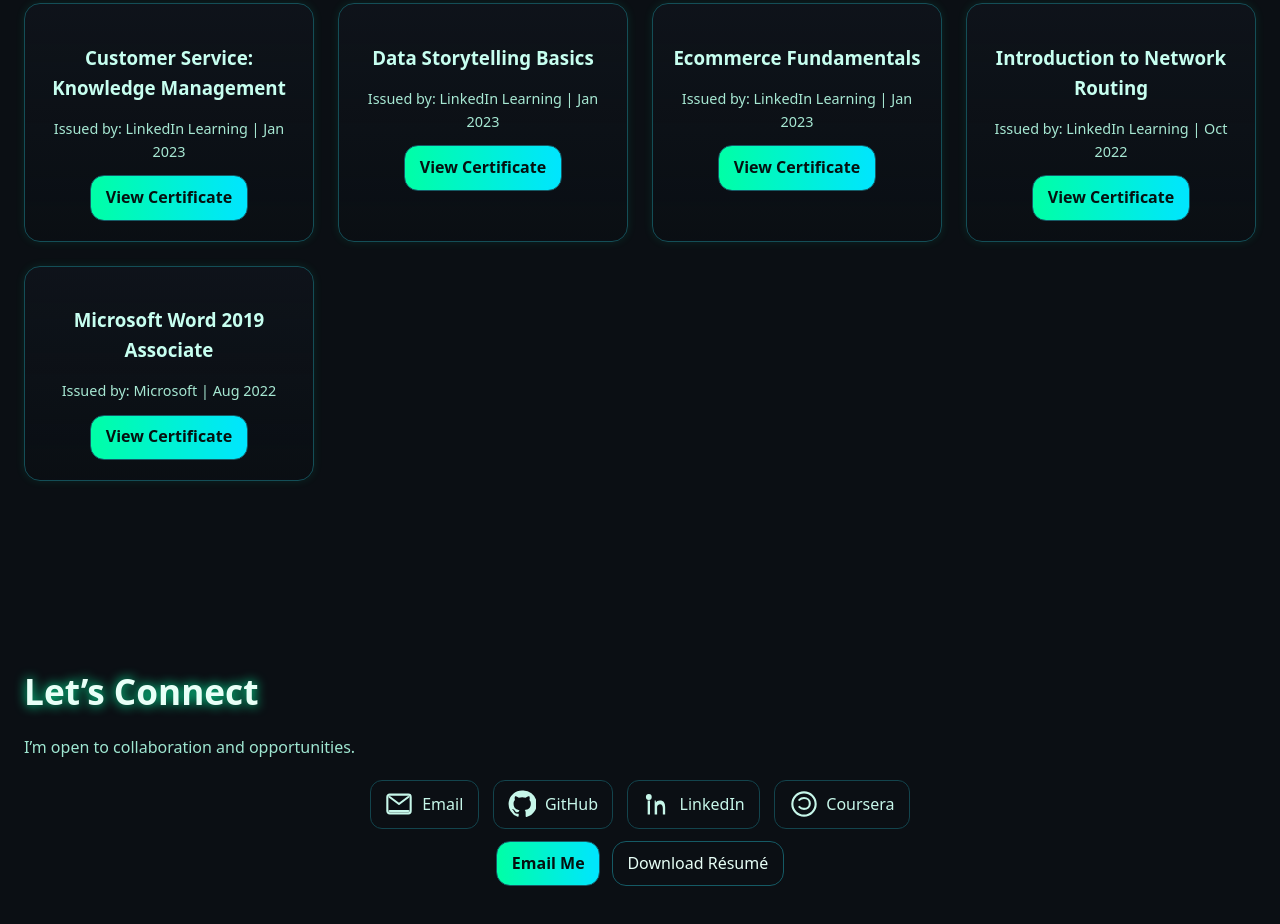
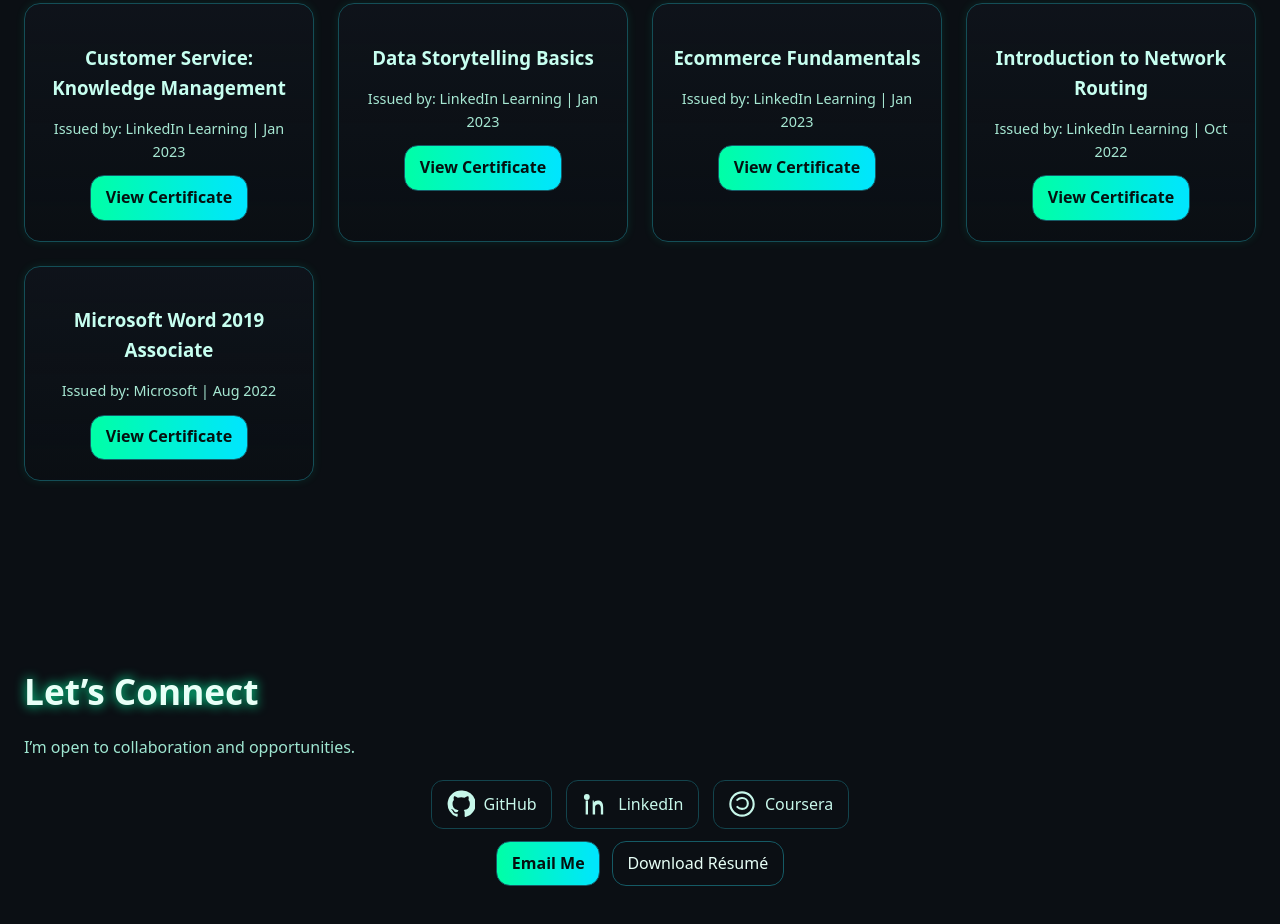
Before and after one commit to gaNagliba/gaNagliba.github.io, a plain HTML site: page index.html in a window 1280 px wide. Shown: the part 2692-3616 px from the top of the page. Drawn offline with Linux system fonts and the light colour scheme.

Commit message:
Add files via upload

```diff
--- a/index.html
+++ b/index.html
@@ -278,15 +278,7 @@
     <p class="subtitle reveal">I’m open to collaboration and opportunities.</p>
 
     <div class="socials reveal">
-      <!-- Email -->
-      <a class="social" href="mailto:gcarungay35@gmail.com" aria-label="Email">
-        <svg viewBox="0 0 24 24" width="28" height="28" aria-hidden="true">
-          <path d="M2 6a2 2 0 0 1 2-2h16a2 2 0 0 1 2 2v12a2 2 0 0 1-2 2H4a2 2 0 0 1-2-2V6zm2 0l8 6 8-6M4 18h16"
-                fill="none" stroke="currentColor" stroke-width="1.8"
-                stroke-linecap="round" stroke-linejoin="round" />
-        </svg>
-        Email
-      </a>
+
 
       <!-- GitHub -->
       <a class="social" href="https://github.com/gaNagliba" target="_blank" rel="noopener" aria-label="GitHub">
```
